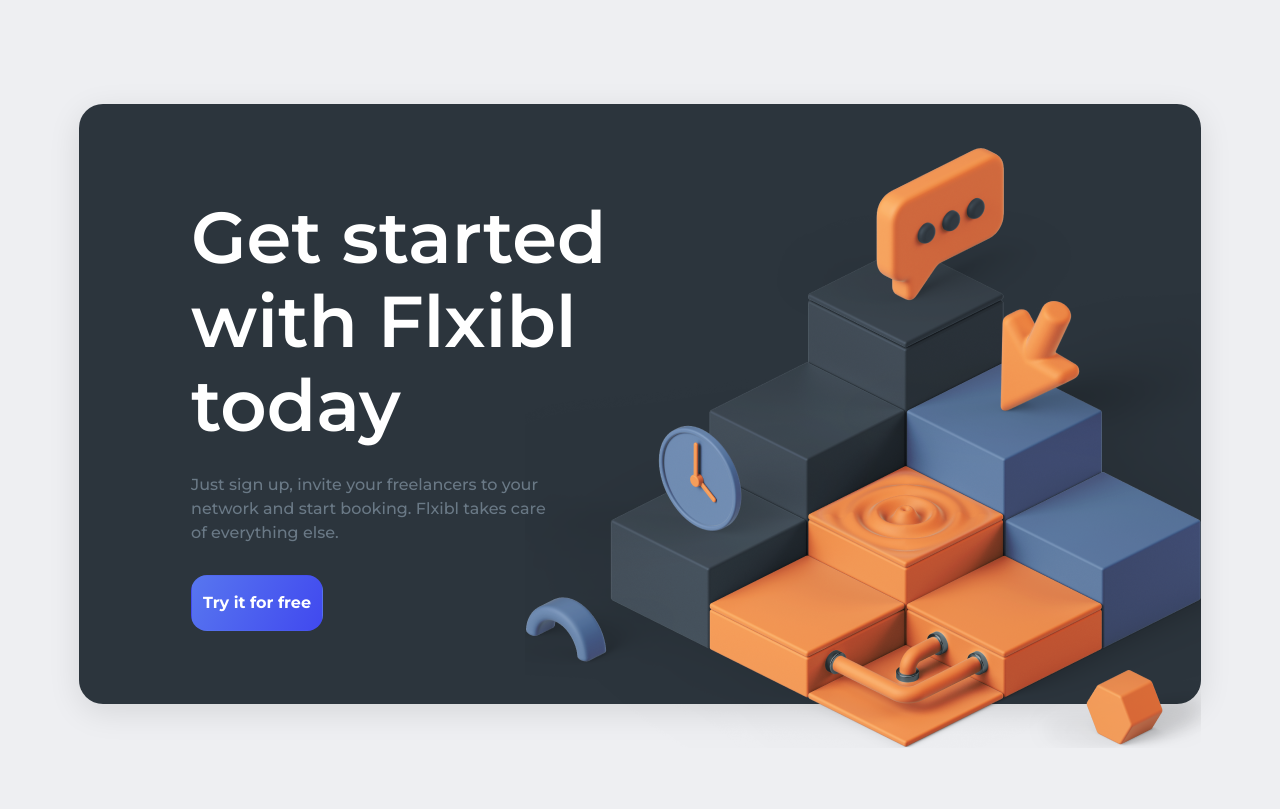
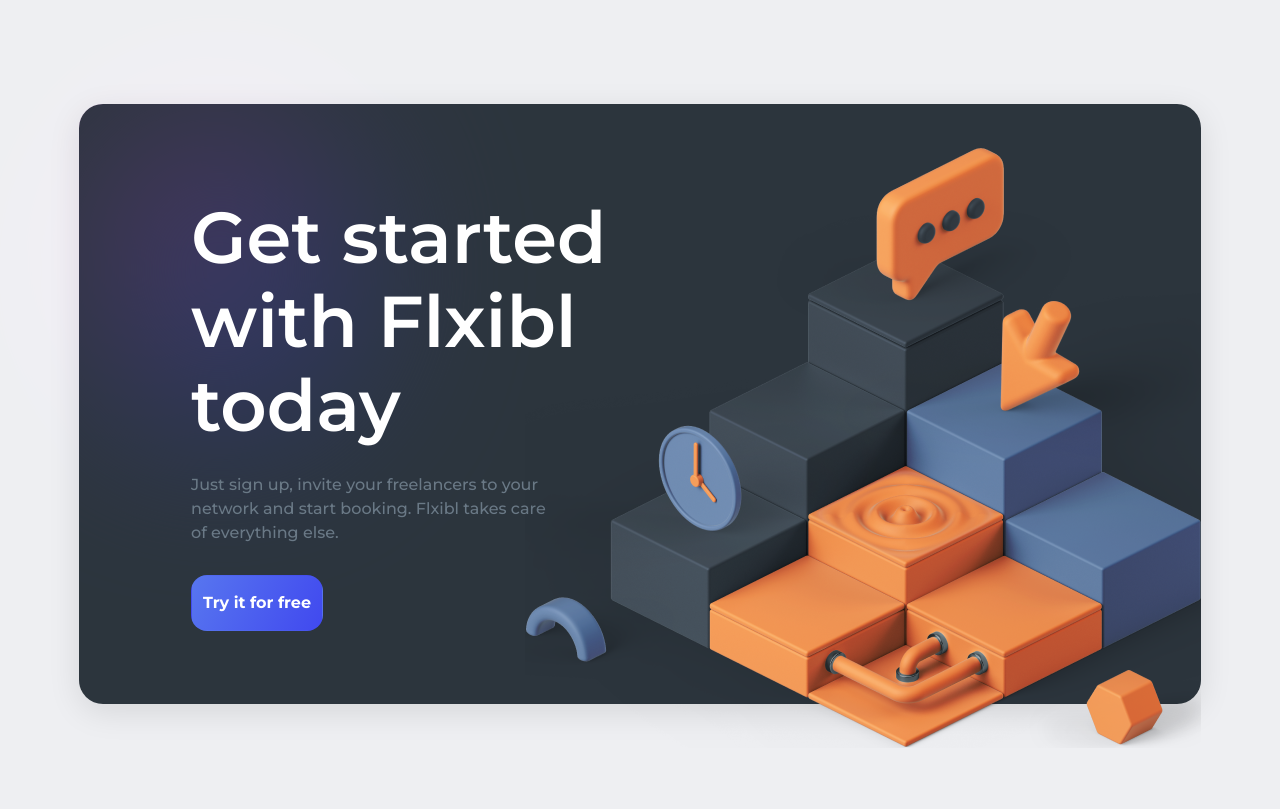
Before and after one commit to ab-mateen/flxibl, a plain HTML site: page index.html in a window 1280 px wide. Shown: the part 4649-5458 px from the top of the page. Drawn offline with nearby package versions, Linux system fonts and the light colour scheme.

Commit message:
add color

```diff
--- a/assets/style/scss/style.scss
+++ b/assets/style/scss/style.scss
@@ -1064,6 +1064,19 @@
             @media (max-width: 600px) {
                 padding: 0px 0 188px 7px;
             }
+            &:before {
+                content: '';
+                position: absolute;
+                width: 25%;
+                height: 55%;
+                left: 0;
+                top: 0;
+                border-radius: 50%;
+                background: linear-gradient( 135.15deg, #AE80DC 1.17%, #DC83C3 31.88%, #8084DC 65.46%);
+                mix-blend-mode: overlay;
+                filter: blur(86px);
+                z-index: 0;
+            }
             .get-start-col.empower-col.empower-col-1 {
                 .get-start-head.empower-head {
                     @media (max-width: 1024px) {
--- a/index.html
+++ b/index.html
@@ -385,7 +385,7 @@
     <section class="get-start-sec empower-sec">
         <div class="container">
             <div class="get-start-cont empower-content">
-                <div class="get-start-row empower-row row justify-content-between">
+                <div class="get-start-row empower-row row justify-content-between position-relative">
                     <div class="col-md-6">
                         <div class="get-start-col empower-col empower-col-1 pl-0">
                             <div class="get-start-head empower-head">
```
Also changed, not shown: assets/style/css/style.css, 1 other file.
